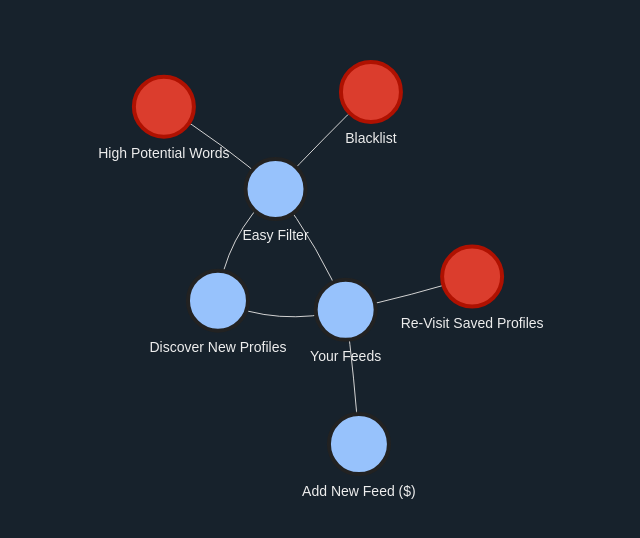
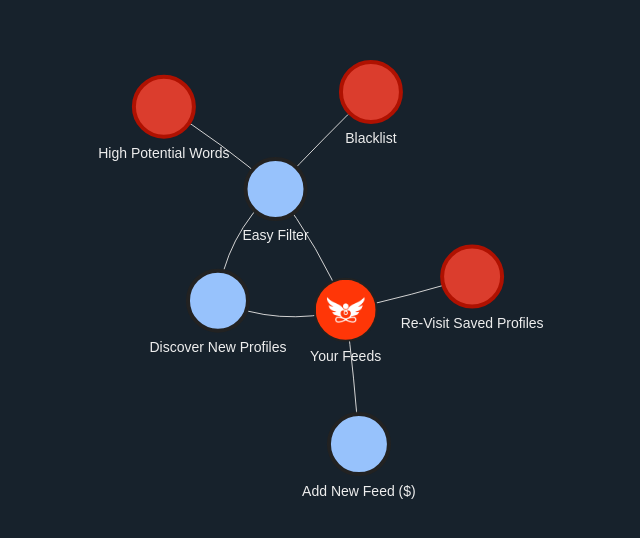
Before and after one commit to neil-yoga-crypto/simple-stable-data, a plain HTML site: page index.html in a window 1280 px wide. Shown: the part 132-670 px from the top of the page, without its empty margins (322-962 px from the left). Drawn offline with Linux system fonts and the light colour scheme.

Commit message:
updated docs

```diff
--- a/index.html
+++ b/index.html
@@ -12,7 +12,7 @@
     var network = null;
 
     /* SUPERSCRIPT: Edit This */
-	addGoodNode("Your Feeds",'icons/consciousness.png');
+	addGoodNode("Your Feeds",'img/consciousness.png');
     addGoodNode("Discover New Profiles");
 	addBadNode("Re-Visit Saved Profiles");
 
@@ -56,9 +56,6 @@
 
 
 	function addGoodNode(label,img='') {
-      		if(img===''){
-             	img = 'icons/house.jpeg';
-            }
       		let id = nodes.length+1;
       		node_ids[label] = id;
       		nodes.push({ id: id, label:label, shape: "circularImage", image: img});
```
Also changed, not shown: preview.png, 1 other file.
